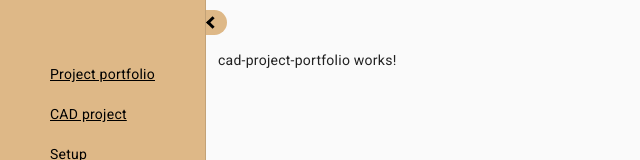
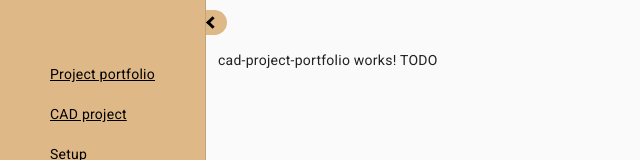
Before and after one commit to Anton-Augustsson/Anton-Augustsson.github.io, an Angular app: page /cad-project-portfolio in a window 1280 px wide. Shown: the top 160 px of the page, without its empty margins (0-640 px from the left). Built offline with nearby package versions, Linux system fonts and the light colour scheme.

Commit message:
try if creating the branch works

```diff
--- a/src/app/cad-project-portfolio/cad-project-portfolio.component.html
+++ b/src/app/cad-project-portfolio/cad-project-portfolio.component.html
@@ -1 +1 @@
-<p>cad-project-portfolio works!</p>
+<p>cad-project-portfolio works! TODO</p>
```
